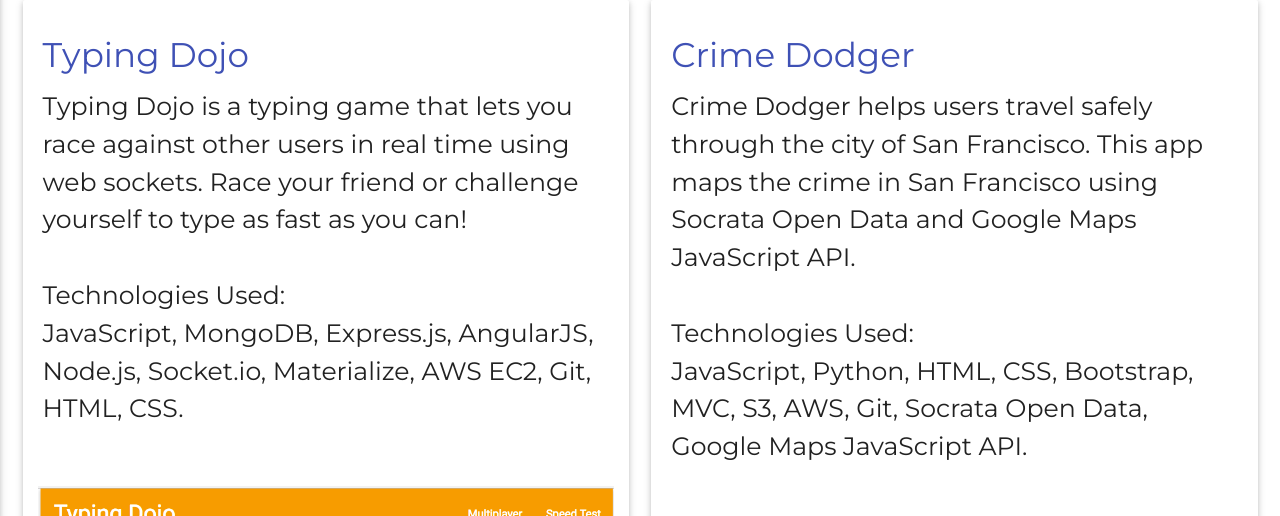
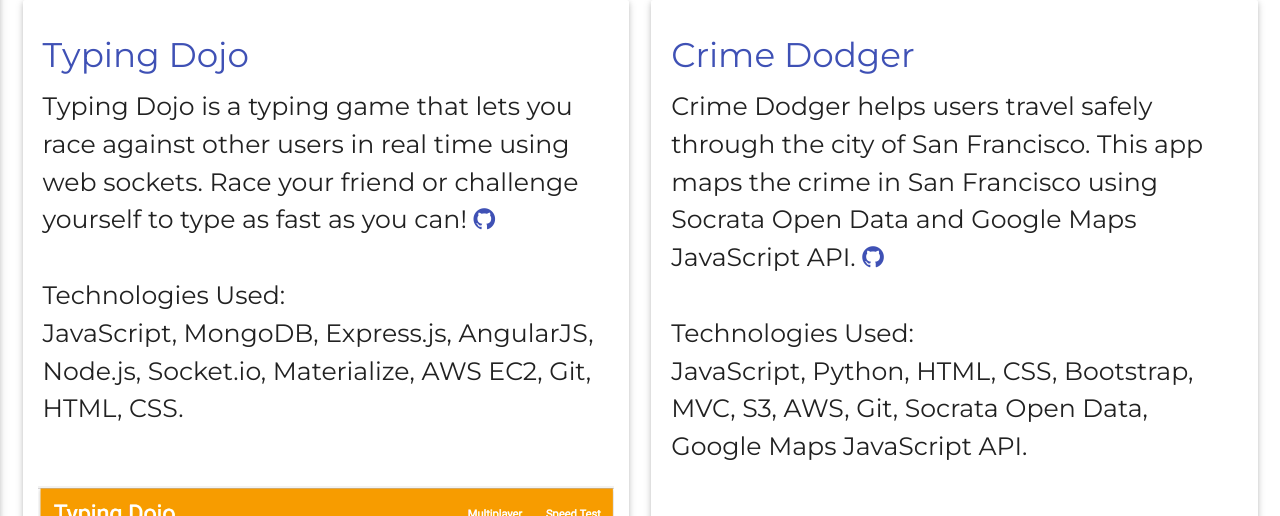
Before and after one commit to alex-wap/old-alex-wap.github.io, a website: page index.html at #/portfolio in a window 1280 px wide. Shown: the part 183-699 px from the top of the page. Drawn offline with nearby package versions, Linux system fonts and the light colour scheme.

Commit message:
updated portfolio page

```diff
--- a/partials/portfolio.html
+++ b/partials/portfolio.html
@@ -6,7 +6,7 @@
       <div class="card">
         <div class="card-content" id="typingdojo">
           <h4><a href="http://54.175.81.151/" class="links"><strong>Typing Dojo</strong></a></h4>
-          <p class="flow-text">Typing Dojo is a typing game that lets you race against other users in real time using web sockets. Race your friend or challenge yourself to type as fast as you can!<br><br>
+          <p class="flow-text">Typing Dojo is a typing game that lets you race against other users in real time using web sockets. Race your friend or challenge yourself to type as fast as you can! <a href="https://github.com/alex-wap/typing-dojo" class="links"><i class="fa fa-github" aria-hidden="true"></i></a><br><br>
             <strong>Technologies Used:</strong><br>
             JavaScript, MongoDB, Express.js, AngularJS, Node.js, Socket.io, Materialize, AWS EC2, Git, HTML, CSS.</p><br>
           </div>
@@ -19,7 +19,7 @@
         <div class="card">
           <div class="card-content" id="crime">
             <h4><a href="http://54.167.106.29/" class="links"><strong>Crime Dodger</strong></a></h4>
-            <p class="flow-text">Crime Dodger helps users travel safely through the city of San Francisco. This app maps the crime in San Francisco using Socrata Open Data and Google Maps JavaScript API.<br><br>
+            <p class="flow-text">Crime Dodger helps users travel safely through the city of San Francisco. This app maps the crime in San Francisco using Socrata Open Data and Google Maps JavaScript API. <a href="https://github.com/alex-wap/crime-dodger" class="links"><i class="fa fa-github" aria-hidden="true"></i></a><br><br>
               <strong>Technologies Used:</strong><br>
               JavaScript, Python, HTML, CSS, Bootstrap, MVC, S3, AWS, Git, Socrata Open Data, Google Maps JavaScript API.</p><br>
             </div>
```
